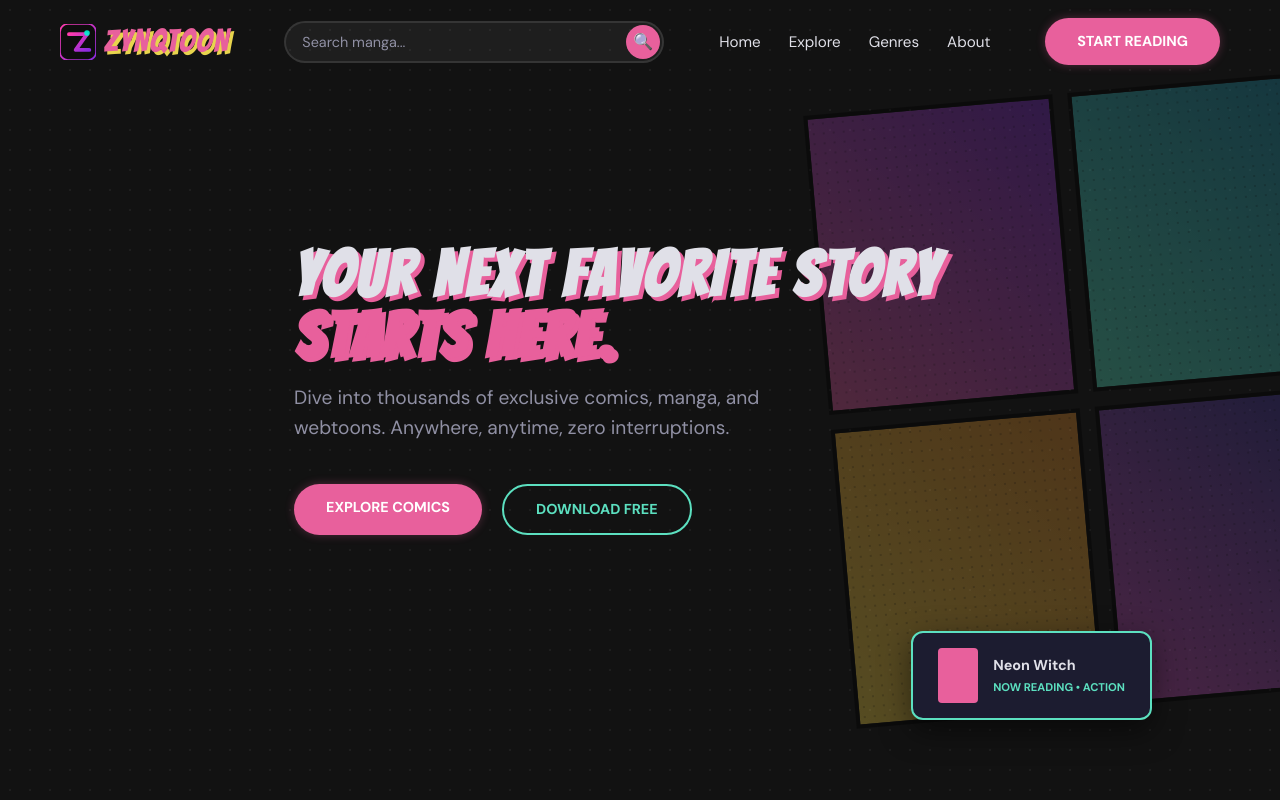
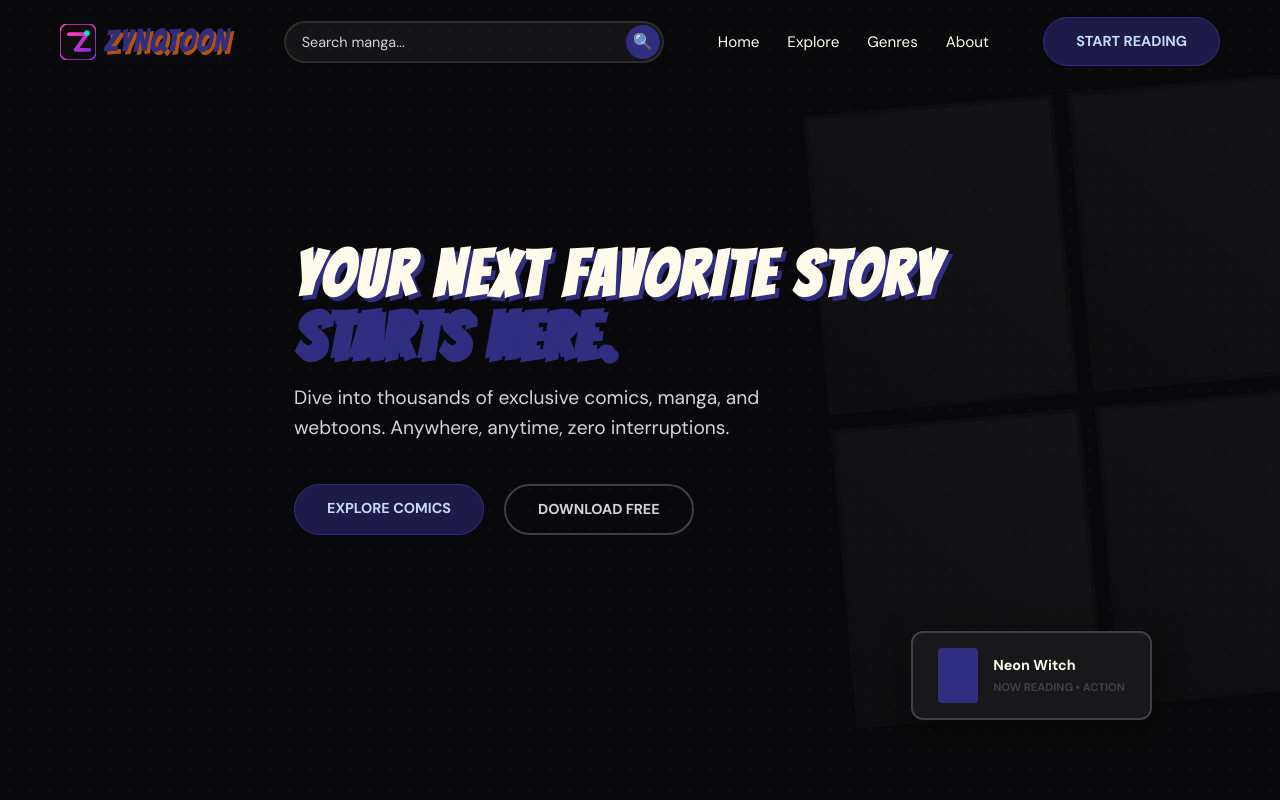
Before and after one commit to Wilhelm-art/komik-zynqtoon, a React (Vite) app: page / in a window 1280 px wide. Shown: the top 800 px of the page. Built offline with nearby package versions, Linux system fonts and the light colour scheme.

Commit message:
feat: integrate consumet via proxy and apply warm dark accessibility theme

```diff
--- a/api/proxy.js
+++ b/api/proxy.js
@@ -14,8 +14,8 @@ export default async function handler(req, res) {
     return res.status(400).json({ error: 'Missing "url" query parameter' });
   }
 
-  // Whitelist: only allow MangaDex API calls
-  const allowed = ['api.mangadex.org', 'uploads.mangadex.org'];
+  // Whitelist: only allow MangaDex and Consumet API calls
+  const allowed = ['api.mangadex.org', 'uploads.mangadex.org', 'api.consumet.org'];
   let parsed;
   try {
     parsed = new URL(url);
@@ -24,7 +24,7 @@ export default async function handler(req, res) {
   }
 
   if (!allowed.some(host => parsed.hostname === host)) {
-    return res.status(403).json({ error: 'Domain not allowed. Only MangaDex API is permitted.' });
+    return res.status(403).json({ error: 'Domain not allowed. Only whitelisted APIs are permitted.' });
   }
 
   try {
--- a/index.html
+++ b/index.html
@@ -11,17 +11,17 @@
     <link href="https://fonts.googleapis.com/css2?family=Bangers&family=DM+Sans:wght@400;500;700&family=Permanent+Marker&display=swap" rel="stylesheet">
     <style>
         :root {
-            --bg: #121212;
-            --surface: #1C1C30;
-            --surface-hover: #282848;
-            --primary: #E8609C;
-            --secondary: #5CE0C0;
-            --tertiary: #E8D44D;
-            --text-main: #E0E0E8;
-            --text-muted: #9090A4;
+            --bg: #09090b;
+            --surface: #18181b;
+            --surface-hover: #27272a;
+            --primary: #312e81;
+            --secondary: #3f3f46;
+            --tertiary: #b45309;
+            --text-main: #fffbeb;
+            --text-muted: #d4d4d8;
             --font-display: 'Bangers', cursive;
             --font-body: 'DM Sans', sans-serif;
-            --glass: rgba(18, 18, 18, 0.88);
+            --glass: rgba(9, 9, 11, 0.88);
             --radius: 16px;
             --transition: 0.3s cubic-bezier(0.4, 0, 0.2, 1);
         }
@@ -47,10 +47,10 @@
             text-transform: uppercase; cursor: pointer; transition: var(--transition); border: none;
             font-family: var(--font-body); font-size: 0.9rem; text-align: center;
         }
-        .btn-primary { background: var(--primary); color: white; box-shadow: 0 0 10px rgba(232,96,156,0.3); }
-        .btn-primary:hover { transform: scale(1.05); box-shadow: 0 0 18px rgba(232,96,156,0.45); }
-        .btn-outline { background: transparent; border: 2px solid var(--secondary); color: var(--secondary); }
-        .btn-outline:hover { background: var(--secondary); color: var(--bg); }
+        .btn-primary { background: #1e1b4b; color: #c3dafe; border: 1px solid #312e81; box-shadow: none; }
+        .btn-primary:hover { transform: scale(1.02); background: #312e81; color: #ebf4ff; }
+        .btn-outline { background: transparent; border: 2px solid var(--secondary); color: var(--text-muted); }
+        .btn-outline:hover { background: var(--secondary); color: var(--text-main); }
 
         /* ── NAVBAR ── */
         nav { position: fixed; top: 0; width: 100%; z-index: 1000; padding: 10px 0; transition: var(--transition); }
@@ -125,19 +125,16 @@
             display: grid; grid-template-columns: repeat(2, 250px); grid-template-rows: repeat(2, 300px);
             gap: 15px; opacity: 0.4; z-index: 1;
         }
-        .panel { border: 4px solid #000; position: relative; overflow: hidden; }
-        .panel:nth-child(1) { background: linear-gradient(45deg, #C0508A, #6A28A8); }
-        .panel:nth-child(2) { background: linear-gradient(45deg, #4CC0A4, #1A7890); }
-        .panel:nth-child(3) { background: linear-gradient(45deg, #D4B840, #C07828); }
-        .panel:nth-child(4) { background: linear-gradient(45deg, #B048A0, #303080); }
-        .panel::after { content: ''; position: absolute; inset: 0; background-image: radial-gradient(black 1px, transparent 1px); background-size: 10px 10px; opacity: 0.2; }
+        .panel { border: 4px solid var(--surface); position: relative; overflow: hidden; }
+        .panel:nth-child(n) { background: linear-gradient(45deg, #18181b, #27272a); }
+        .panel::after { content: ''; position: absolute; inset: 0; background-image: radial-gradient(rgba(255,255,255,0.05) 1px, transparent 1px); background-size: 10px 10px; opacity: 0.5; }
 
         .now-reading {
             position: absolute; bottom: 10%; right: 10%; background: var(--surface); padding: 15px 25px;
             border-radius: 12px; border: 2px solid var(--secondary); display: flex; align-items: center;
             gap: 15px; box-shadow: 0 10px 30px rgba(0,0,0,0.5); animation: float 4s ease-in-out infinite; z-index: 20;
         }
-        .badge-cover { width: 40px; height: 55px; background: var(--primary); border-radius: 4px; }
+        .badge-cover { width: 40px; height: 55px; background: #312e81; border-radius: 4px; }
         .badge-info h4 { font-size: 0.9rem; margin-bottom: 2px; }
         .badge-info p { font-size: 0.7rem; color: var(--secondary); text-transform: uppercase; font-weight: bold; }
 
@@ -223,11 +220,11 @@
         .rating { color: var(--tertiary); font-weight: 700; }
 
         .read-btn {
-            display: block; width: 100%; padding: 8px; text-align: center; background: linear-gradient(135deg, var(--primary), #7040B0);
-            color: white; border-radius: 8px; font-weight: 700; font-size: 0.8rem; text-transform: uppercase;
+            display: block; width: 100%; padding: 8px; text-align: center; background: #1e1b4b;
+            color: #c3dafe; border: 1px solid #312e81; border-radius: 8px; font-weight: 700; font-size: 0.8rem; text-transform: uppercase;
             letter-spacing: 0.5px; transition: var(--transition);
         }
-        .read-btn:hover { transform: scale(1.03); box-shadow: 0 4px 12px rgba(232,96,156,0.3); }
+        .read-btn:hover { background: #312e81; color: #ebf4ff; }
 
         /* ── GENRE GRID ── */
         .genre-grid { display: grid; grid-template-columns: repeat(2, 1fr); gap: 12px; }
@@ -269,11 +266,11 @@
         /* ── TESTIMONIALS ── */
         .testimonial-grid { display: grid; grid-template-columns: 1fr; gap: 30px; }
         @media (min-width: 768px) { .testimonial-grid { grid-template-columns: repeat(3, 1fr); } }
-        .testimonial-card { background: var(--surface); padding: 30px; border-radius: 20px; border: 2px solid rgba(255,255,255,0.06); }
-        .quote-bubble { background: #F0F0F5; color: #1A1A2A; padding: 20px; border-radius: 15px; margin-bottom: 30px; position: relative; font-weight: 500; }
-        .quote-bubble::after { content: ''; position: absolute; bottom: -15px; left: 30px; border-left: 15px solid #F0F0F5; border-bottom: 15px solid transparent; }
+        .testimonial-card { background: var(--surface); padding: 30px; border-radius: 20px; border: 1px solid var(--secondary); }
+        .quote-bubble { background: #27272a; color: #fffbeb; padding: 20px; border-radius: 15px; margin-bottom: 30px; position: relative; font-weight: 500; }
+        .quote-bubble::after { content: ''; position: absolute; bottom: -15px; left: 30px; border-left: 15px solid #27272a; border-bottom: 15px solid transparent; }
         .user-info { display: flex; align-items: center; gap: 15px; }
-        .avatar { width: 50px; height: 50px; border-radius: 50%; display: flex; align-items: center; justify-content: center; font-weight: bold; color: white; border: 2px solid rgba(255,255,255,0.1); }
+        .avatar { width: 50px; height: 50px; border-radius: 50%; display: flex; align-items: center; justify-content: center; font-weight: bold; color: var(--text-main); border: 2px solid var(--secondary); }
         .user-details h4 { font-size: 1rem; }
         .user-details p { font-size: 0.8rem; color: var(--text-muted); }
 
@@ -786,32 +783,28 @@ async function openReader(title, image, genre, rating) {
     readerContent.innerHTML = '<div class="reader-loading"><div class="spinner"></div><p>Loading manga details...</p></div>';
 
     try {
-        // Step 1: Search MangaDex via Vercel proxy (relevance-ordered)
-        const mdxSearch = encodeURIComponent(`https://api.mangadex.org/manga?title=${encodeURIComponent(title)}&limit=1&order[relevance]=desc&includes[]=cover_art`);
-        const searchRes = await fetch(`/api/proxy?url=${mdxSearch}`);
+        // Step 1: Search Consumet (Mangakakalot) via Vercel proxy
+        const consumetSearch = encodeURIComponent(`https://api.consumet.org/manga/mangakakalot/${encodeURIComponent(title)}`);
+        const searchRes = await fetch(`/api/proxy?url=${consumetSearch}`);
         const searchJson = await searchRes.json();
-        const manga = searchJson?.data?.[0];
+        const results = searchJson?.results || [];
 
-        if (!manga) throw new Error('not_found');
+        if (results.length === 0) throw new Error('not_found_on_consumet');
 
-        const mangaId = manga.id;
-        const mangaAttr = manga.attributes;
-        const synopsis = mangaAttr.description?.en || mangaAttr.description?.id || 'No synopsis available.';
+        const consumetId = results[0].id;
+        const synopsis = results[0].description || 'No synopsis available.';
 
-        // Step 2: Fetch chapters via proxy (English + Indonesian)
-        await new Promise(r => setTimeout(r, 500));
-        const chapUrl = encodeURIComponent(`https://api.mangadex.org/manga/${mangaId}/feed?translatedLanguage[]=en&translatedLanguage[]=id&order[chapter]=asc&limit=50&includes[]=scanlation_group`);
-        const chapRes = await fetch(`/api/proxy?url=${chapUrl}`);
-        const chapJson = await chapRes.json();
-        const chapters = chapJson?.data || [];
+        // Step 2: Fetch chapter info from Consumet via proxy
+        await new Promise(r => setTimeout(r, 500)); // Rate limit pause
+        const infoUrl = encodeURIComponent(`https://api.consumet.org/manga/mangakakalot/info?id=${encodeURIComponent(consumetId)}`);
+        const infoRes = await fetch(`/api/proxy?url=${infoUrl}`);
+        const infoJson = await infoRes.json();
+        let chapters = infoJson?.chapters || [];
 
-        // Deduplicate chapters by chapter number
-        const chapterMap = new Map();
-        for (const ch of chapters) {
-            const num = ch.attributes.chapter || '0';
-            if (!chapterMap.has(num)) chapterMap.set(num, ch);
+        // Reverse so Chapter 1 comes first if it's descending
+        if (chapters.length > 0 && chapters[0].chapterNumber > chapters[chapters.length - 1].chapterNumber) {
+            chapters.reverse();
         }
-        const uniqueChapters = Array.from(chapterMap.values());
 
         // Build reader UI
         readerContent.innerHTML = `
@@ -825,23 +818,23 @@ async function openReader(title, image, genre, rating) {
                 </div>
             </div>
 
-            ${uniqueChapters.length > 0 ? `
-                <h3 class="chapter-list-title">📚 Chapters (${uniqueChapters.length})</h3>
+            ${chapters.length > 0 ? `
+                <h3 class="chapter-list-title">📚 Chapters (${chapters.length})</h3>
                 <div class="chapter-grid">
-                    ${uniqueChapters.map(ch => {
-                        const chNum = ch.attributes.chapter || '?';
-                        const chTitle = ch.attributes.title || '';
+                    ${chapters.map(ch => {
+                        const chNum = ch.chapterNumber || ch.id.split('-').pop() || '?';
+                        const chTitle = ch.title || `Chapter ${chNum}`;
                         return `<button class="chapter-btn" onclick="loadChapterPages('${ch.id}', '${title.replace(/'/g, "\\'")}', '${chNum}')">
                             <span class="ch-num">Ch ${chNum}</span>
-                            <span class="ch-label">${chTitle || 'Read'}</span>
+                            <span class="ch-label">${chTitle}</span>
                         </button>`;
                     }).join('')}
                 </div>
             ` : `
                 <div class="reader-fallback">
                     <h3>📚 No Chapters Available</h3>
-                    <p>Sorry, chapters for this title are currently unavailable in our database. This may be due to licensing restrictions or the title not being uploaded yet.</p>
-                    <button onclick="closeReader()" class="btn btn-outline">← Back to Browse</button>
+                    <p>Sorry, chapters for this title are currently unavailable in our database.</p>
+                    <button onclick="closeReader()" class="btn btn-outline" style="margin-top:16px;">← Back to Browse</button>
                 </div>
             `}
         `;
@@ -860,8 +853,7 @@ async function openReader(title, image, genre, rating) {
             </div>
             <div class="reader-fallback">
                 <h3>📚 Currently Unavailable</h3>
-                <p>Sorry, chapters for this title are currently unavailable in our database. This may be due to licensing restrictions, network issues, or the title not being uploaded yet.</p>
-                <p style="margin-top:12px;font-size:0.85rem;color:var(--text-muted);">Try again later or browse other titles.</p>
+                <p>Sorry, chapters for this title are currently unavailable. This may be due to licensing restrictions, network issues, or it being completely missing from the upstream provider.</p>
                 <button onclick="closeReader()" class="btn btn-outline" style="margin-top:16px;">← Back to Browse</button>
             </div>
         `;
@@ -874,22 +866,28 @@ async function loadChapterPages(chapterId, title, chapterNum) {
     readerContent.scrollTo({ top: 0 });
 
     try {
-        const atHomeUrl = encodeURIComponent(`https://api.mangadex.org/at-home/server/${chapterId}`);
-        const res = await fetch(`/api/proxy?url=${atHomeUrl}`);
+        const readUrl = encodeURIComponent(`https://api.consumet.org/manga/mangakakalot/read?chapterId=${encodeURIComponent(chapterId)}`);
+        const res = await fetch(`/api/proxy?url=${readUrl}`);
         const json = await res.json();
-        const baseUrl = json?.baseUrl;
-        const chapterHash = json?.chapter?.hash;
-        const pages = json?.chapter?.data || [];
 
-        if (!baseUrl || !pages.length) throw new Error('no_pages');
+        let pages = [];
+        if (Array.isArray(json)) pages = json;
+        else if (json?.data) pages = json.data;
+        else if (json?.pages) pages = json.pages;
+
+        if (!pages.length) throw new Error('no_pages');
 
         readerContent.innerHTML = `
             <div style="text-align:center;margin-bottom:20px;">
                 <button onclick="openReader('${title.replace(/'/g, "\\'")}', '', '', '')" class="btn btn-outline" style="font-size:0.8rem;">← Back to Chapters</button>
                 <span style="margin:0 12px;color:var(--text-muted);">Chapter ${chapterNum} • ${pages.length} pages</span>
             </div>
-            <div class="reader-pages">
-                ${pages.map((page, i) => `<img src="${baseUrl}/data/${chapterHash}/${page}" alt="Page ${i+1}" loading="lazy">`).join('')}
+            <div class="reader-pages" style="display:flex; flex-direction:column; align-items:center; gap:0;">
+                ${pages.map((page, i) => {
+                    const imgUrl = typeof page === 'string' ? page : (page.img || page.url);
+                    // Standard mangakakalot fix (referer issue occasionally) proxying image domains
+                    return `<img src="/api/proxy?url=${encodeURIComponent(imgUrl)}" alt="Page ${i+1}" loading="lazy" style="max-width:100%; display:block;">`;
+                }).join('')}
             </div>
             <div style="text-align:center;margin-top:30px;">
                 <button onclick="openReader('${title.replace(/'/g, "\\'")}', '', '', '')" class="btn btn-primary">← Back to Chapters</button>
@@ -901,7 +899,7 @@ async function loadChapterPages(chapterId, title, chapterNum) {
         readerContent.innerHTML = `
             <div class="reader-fallback">
                 <h3>Could not load pages</h3>
-                <p>Sorry, the pages for this chapter couldn't be loaded. This may be due to network restrictions or the chapter being temporarily unavailable.</p>
+                <p>Sorry, the pages for this chapter couldn't be loaded. It might be due to a blocked image server or rate limiting from the upstream provider.</p>
                 <div style="margin-top:16px;">
                     <button onclick="openReader('${title.replace(/'/g, "\\'")}', '', '', '')" class="btn btn-outline">← Back to Chapters</button>
                 </div>
```
